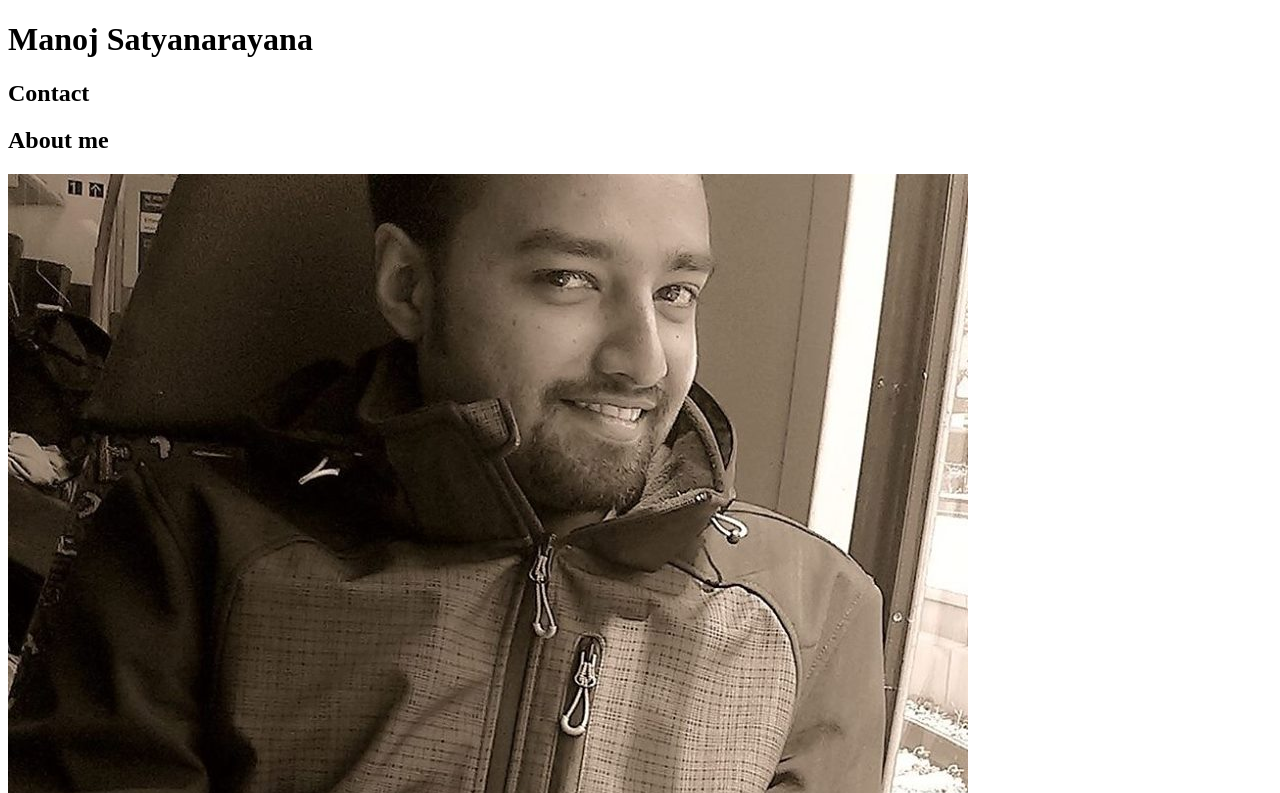
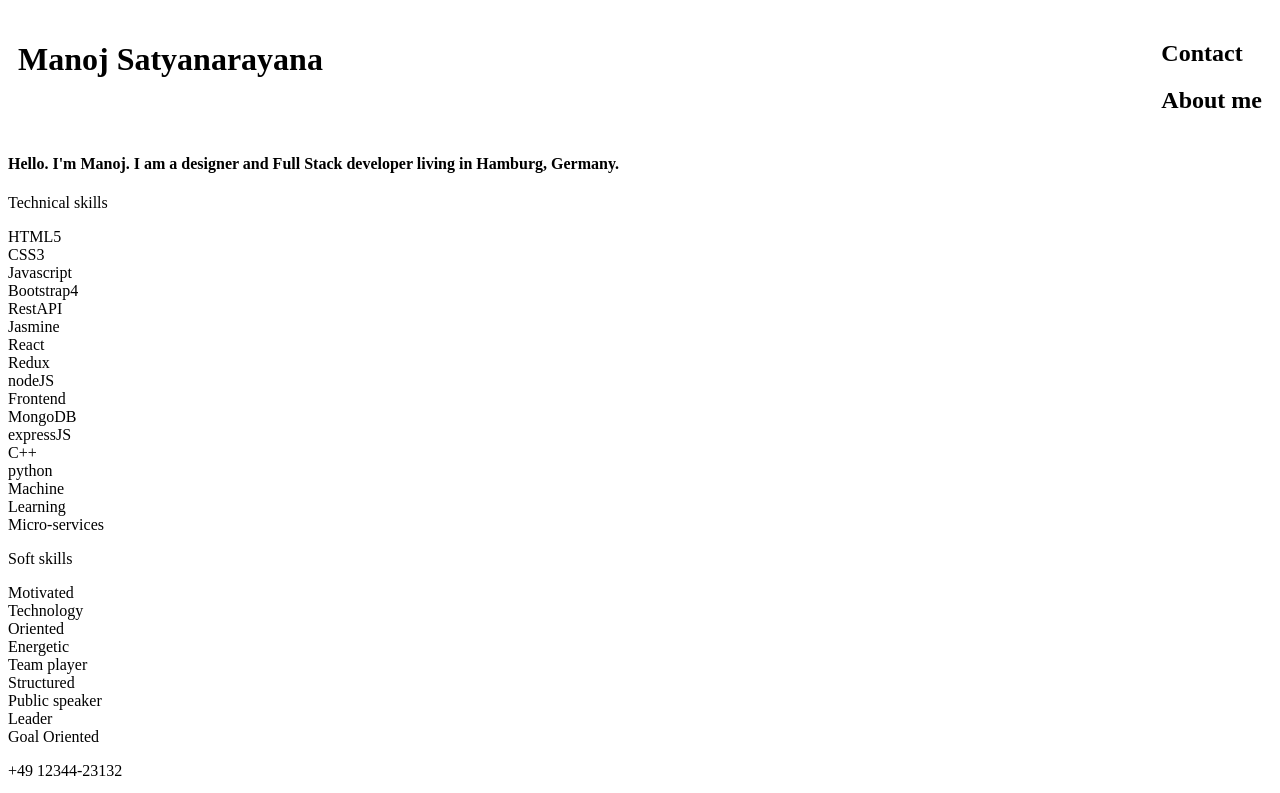
Before and after one commit to manojsatya/portfolio, a plain HTML site: page index.html in a window 1280 px wide. Shown: the top 793 px of the page. Drawn offline with Linux system fonts and the light colour scheme.

Commit message:
header flex

```diff
--- a/index.html
+++ b/index.html
@@ -5,6 +5,7 @@
     <!-- <meta name="viewport" content="width=device-width, initial-scale=1.0">
     <meta http-equiv="X-UA-Compatible" content="ie=edge"> -->
     <title>Manoj | Portfolio</title>
+
     <link rel="stylesheet" href="styles_flex.css" />
     <link
       href="https://fonts.googleapis.com/css?family=Marck+Script|Satisfy&display=swap"
@@ -16,22 +17,19 @@
     <!-- Container start -->
     <div>
       <!-- Header start-->
-      <div>
-        <div>
-          <h1>Manoj Satyanarayana</h1>
-        </div>
-        <div>
-          <h2>Contact</h2>
-        </div>
-        <div>
-          <h2>About me</h2>
-        </div>
-      </div>
+      <header>
+        <h1 class="head">Manoj Satyanarayana</h1>
+
+        <nav>
+          <h2 class="nav_links">Contact</h2>
+          <h2 class="nav_links">About me</h2>
+        </nav>
+      </header>
       <!-- Header end -->
       <!-- Image and competences start -->
       <div>
         <div>
-          <img src="./images/portfolio.JPG" alt="Responsive image" />
+          <!-- <img src="./images/portfolio.JPG" alt="" /> -->
           <h4>
             Hello. I'm Manoj. I am a designer and Full Stack developer living in
             Hamburg, Germany.
--- a/styles_flex.css
+++ b/styles_flex.css
@@ -0,0 +1,22 @@
+* {
+  box-sizing: border-box;
+}
+
+header {
+  margin: 20px 10px 20px 10px;
+}
+
+header h1,
+.nav_links {
+  display: block;
+}
+
+@media (min-width: 768px) {
+  header {
+    display: flex;
+    justify-content: space-between;
+  }
+  .nav_links {
+    display: flex;
+  }
+}
```
